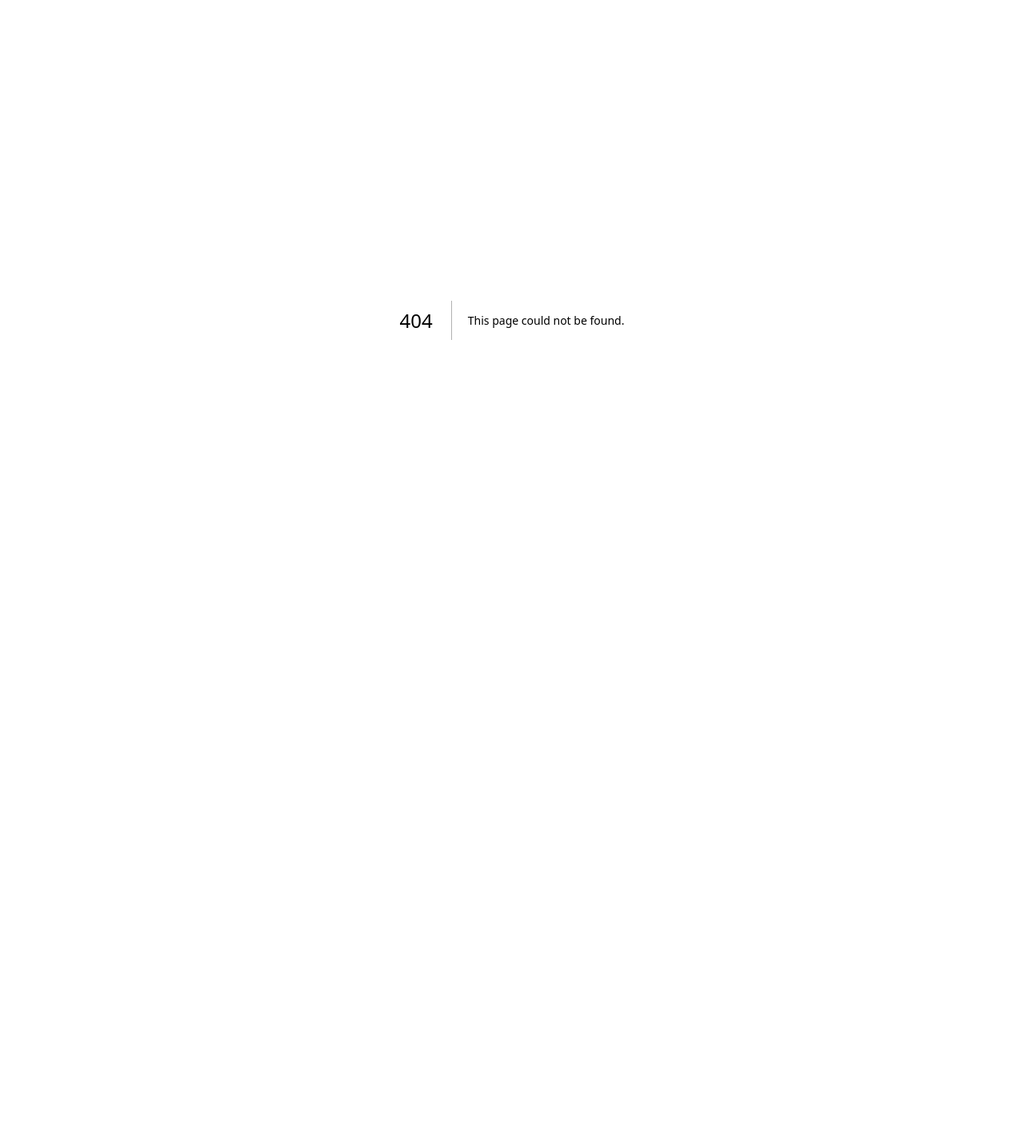
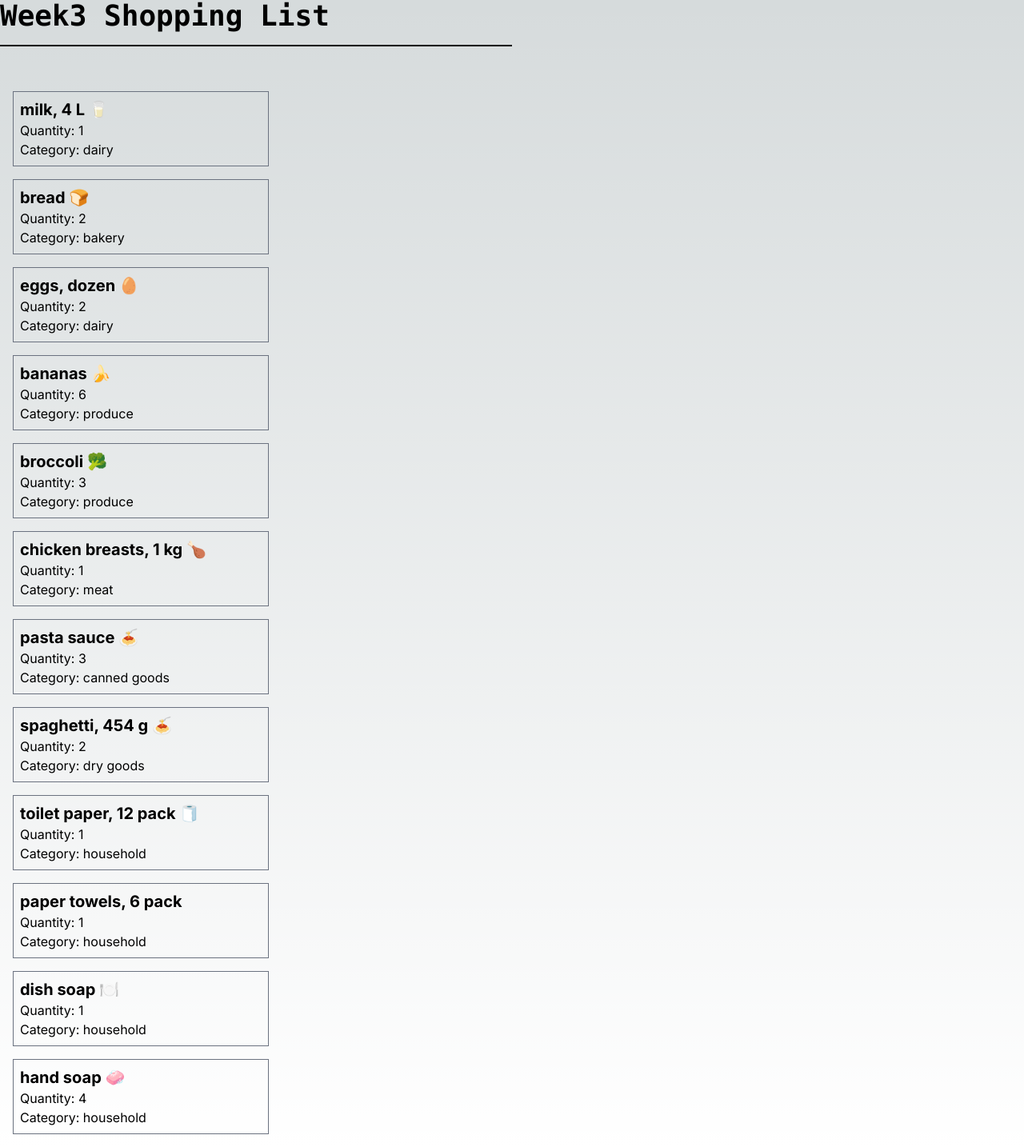
Before and after one commit to ZackariaOsman/cprg306-a, a Next.js app: page /week5 in a window 1280 px wide. Before the commit this address had no page. Shown: the whole page at 80% size. Before the commit the page ends 800 px from the top, so only its background shows below. Built offline with nearby package versions, Linux system fonts and the light colour scheme.

Commit message:
made the base files

```diff
--- /dev/null
+++ b/app/week5/Item-List.js
@@ -0,0 +1,141 @@
+import { ItemCard } from "./Item.js";
+
+
+export function ItemList(){
+    const item1 = {
+        name: "milk, 4 L 🥛",
+        quantity: 1,
+        category: "dairy",
+      };
+
+      const item2 = {
+        name: "bread 🍞",
+        quantity: 2,
+        category: "bakery",
+      };
+
+      const item3 = {
+        name: "eggs, dozen 🥚",
+        quantity: 2,
+        category: "dairy",
+      };
+
+      const item4 = {
+        name: "bananas 🍌",
+        quantity: 6,
+        category: "produce",
+      };
+
+      const item5 = {
+        name: "broccoli 🥦",
+        quantity: 3,
+        category: "produce",
+      };
+
+      const item6 = {
+        name: "chicken breasts, 1 kg 🍗",
+        quantity: 1,
+        category: "meat",
+      };
+
+      const item7 = {
+        name: "pasta sauce 🍝",
+        quantity: 3,
+        category: "canned goods",
+      };
+
+      const item8 = {
+        name: "spaghetti, 454 g 🍝",
+        quantity: 2,
+        category: "dry goods",
+      };
+
+      const item9 = {
+        name: "toilet paper, 12 pack 🧻",
+        quantity: 1,
+        category: "household",
+      };
+
+      const item10 = {
+        name: "paper towels, 6 pack",
+        quantity: 1,
+        category: "household",
+      };
+
+      const item11 = {
+        name: "dish soap 🍽️",
+        quantity: 1,
+        category: "household",
+      };
+
+      const item12 = {
+        name: "hand soap 🧼",
+        quantity: 4,
+        category: "household",
+      };
+
+  return(
+    <>
+    <ItemCard
+      name = {item1.name}
+      quantity = {item1.quantity}
+      category = {item1.category}
+    />
+    <ItemCard
+      name = {item2.name}
+      quantity = {item2.quantity}
+      category = {item2.category}
+    />
+    <ItemCard
+      name = {item3.name}
+      quantity = {item3.quantity}
+      category = {item3.category}
+    />
+    <ItemCard
+      name = {item4.name}
+      quantity = {item4.quantity}
+      category = {item4.category}
+    />
+    <ItemCard
+      name = {item5.name}
+      quantity = {item5.quantity}
+      category = {item5.category}
+    />
+    <ItemCard
+      name = {item6.name}
+      quantity = {item6.quantity}
+      category = {item6.category}
+    />
+    <ItemCard
+      name = {item7.name}
+      quantity = {item7.quantity}
+      category = {item7.category}
+    />
+    <ItemCard
+      name = {item8.name}
+      quantity = {item8.quantity}
+      category = {item8.category}
+    />
+    <ItemCard
+      name = {item9.name}
+      quantity = {item9.quantity}
+      category = {item9.category}
+    />
+    <ItemCard
+      name = {item10.name}
+      quantity = {item10.quantity}
+      category = {item10.category}
+    />
+    <ItemCard
+      name = {item11.name}
+      quantity = {item11.quantity}
+      category = {item11.category}
+    />
+    <ItemCard
+      name = {item12.name}
+      quantity = {item12.quantity}
+      category = {item12.category}
+    />
+    </>
+  );
+}
--- /dev/null
+++ b/app/week5/Item.js
@@ -0,0 +1,12 @@
+import { ItemList } from "./Item-List";
+
+export function ItemCard({name, quantity, category}){
+    return(
+    <div className="border border-gray-500 bg-white-800 w-full max-w-xs m-4 p-2 text-black-500 ">
+      <h3 className="text-xl font-bold">{name}</h3>
+      <p>Quantity: {quantity}</p>
+      <p>Category: {category}</p>
+    </div>
+    );
+
+}
--- /dev/null
+++ b/app/week5/page.js
@@ -0,0 +1,24 @@
+import Link from "next/link";
+import { ItemList } from "./Item-List";
+import { ItemCard } from "./Item";
+export default function Week3() {
+
+
+    return(
+        <html lang="en">
+        <head>
+            <title>Week5</title>
+        </head>
+        <body>
+            <main>
+            <div class="z-10 max-w-5xl w-full items-center justify-between font-mono text-sm">
+                <h1 class="text-4xl font-bold">Week3 Shopping List</h1>
+            </div>
+            <hr className="border-t-2 border-black my-4 w-1/2"></hr>
+            <br />
+            <ItemList />
+            </main>
+        </body>
+    </html>
+    )
+};
```
